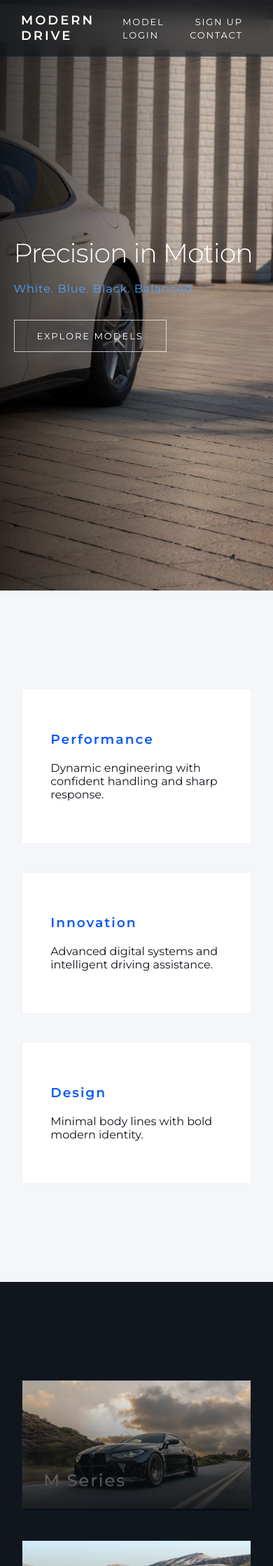
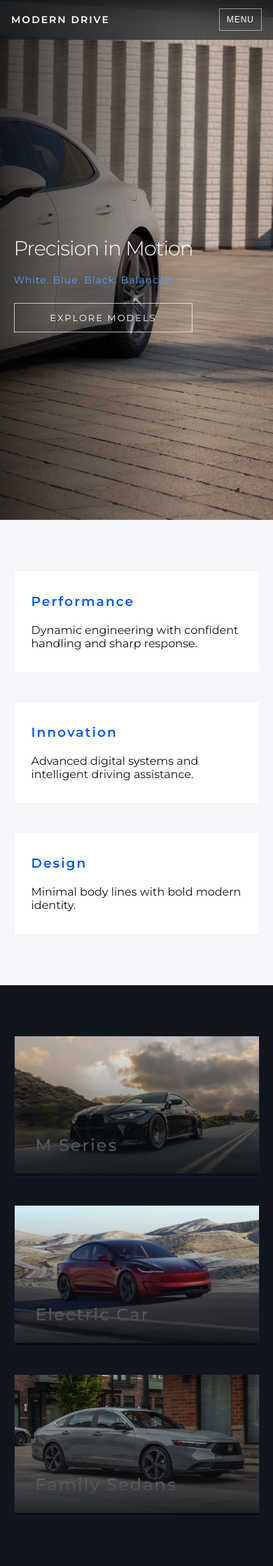
Before and after one commit to rmtsu9/Car-rent-website, a Django app: page /api/ in a window 390 px wide. Shown: the top 2238 px of the page at 70% size. Run offline with Django 4.2, Linux system fonts and the light colour scheme.

Commit message:
0.3.1
responsive web design

```diff
--- a/django_backend/api/templates/index.html
+++ b/django_backend/api/templates/index.html
@@ -49,7 +49,7 @@ body{
 }
 
 .navbar.scrolled .logo,
-.navbar.scrolled nav a{
+.navbar.scrolled .nav-links a{
   color:var(--text-dark);
 }
 
@@ -59,8 +59,13 @@ body{
   font-size:18px;
 }
 
-.navbar nav a{
-  margin-left:40px;
+.nav-links{
+  display:flex;
+  align-items:center;
+  gap:40px;
+}
+
+.nav-links a{
   text-decoration:none;
   color:var(--white);
   font-size:13px;
@@ -70,7 +75,7 @@ body{
   transition:.3s;
 }
 
-.navbar nav a::after{
+.nav-links a::after{
   content:"";
   position:absolute;
   left:0;
@@ -81,7 +86,24 @@ body{
   transition:.4s;
 }
 
-.navbar nav a:hover::after{width:100%;}
+.nav-links a:hover::after{width:100%;}
+
+.menu-toggle{
+  display:none;
+  border:1px solid rgba(255,255,255,0.5);
+  background:transparent;
+  color:var(--white);
+  padding:8px 10px;
+  font-size:12px;
+  letter-spacing:1px;
+  text-transform:uppercase;
+  cursor:pointer;
+}
+
+.navbar.scrolled .menu-toggle{
+  color:var(--text-dark);
+  border-color:rgba(17,21,28,0.35);
+}
 
 /* HERO (Dark) */
 .hero {
@@ -258,6 +280,10 @@ footer{
     padding: 18px 30px;
   }
 
+  .nav-links {
+    gap: 24px;
+  }
+
   .hero {
     padding: 0 5%;
     background-position: right center;
@@ -271,6 +297,103 @@ footer{
     max-width: 100%;
   }
 }
+
+@media (max-width: 820px) {
+  .navbar {
+    padding: 12px 16px;
+  }
+
+  .logo {
+    font-size: 14px;
+    letter-spacing: 2px;
+  }
+
+  .menu-toggle {
+    display:inline-flex;
+    align-items:center;
+    justify-content:center;
+  }
+
+  .nav-links {
+    position:absolute;
+    left:0;
+    right:0;
+    top:100%;
+    display:none;
+    flex-direction:column;
+    align-items:stretch;
+    gap:0;
+    background:rgba(11,15,20,0.96);
+    border-top:1px solid rgba(95,168,255,0.2);
+    border-bottom:1px solid rgba(95,168,255,0.2);
+  }
+
+  .navbar.scrolled .nav-links {
+    background:#ffffff;
+    border-top:1px solid rgba(17,21,28,0.12);
+    border-bottom:1px solid rgba(17,21,28,0.12);
+  }
+
+  .nav-links.open {
+    display:flex;
+  }
+
+  .nav-links a {
+    width:100%;
+    padding:12px 16px;
+    letter-spacing:1px;
+    margin:0;
+  }
+
+  .nav-links a::after {
+    display:none;
+  }
+
+  .hero {
+    height: 88vh;
+    min-height: 560px;
+    padding-top: 72px;
+  }
+
+  .hero h1 {
+    font-size: 34px;
+  }
+
+  .white-section,
+  .models {
+    padding: 90px 6%;
+  }
+
+  .feature-box {
+    padding: 32px 24px;
+  }
+
+  .model-card {
+    height: 320px;
+  }
+}
+
+@media (max-width: 520px) {
+  .hero h1 {
+    font-size: 29px;
+  }
+
+  .hero p {
+    font-size: 14px;
+    margin-bottom: 24px;
+  }
+
+  .btn {
+    width:100%;
+    text-align:center;
+    padding:12px 20px;
+  }
+
+  .white-section,
+  .models {
+    padding: 72px 5%;
+  }
+}
 </style>
 </head>
 
@@ -278,7 +401,8 @@ footer{
 
 <header class="navbar">
   <div class="logo">MODERN DRIVE</div>
-    <nav>
+    <button type="button" class="menu-toggle" id="menuToggle" aria-expanded="false" aria-controls="mainNav">Menu</button>
+    <nav class="nav-links" id="mainNav">
         <a href="{% url 'model' %}">MODEL</a>
         <a href="{% url 'signup' %}">SIGN UP</a>
         <a href="{% url 'login' %}">LOGIN</a>
@@ -330,14 +454,30 @@ footer{
 </section>
 
 <footer id="contact">
-  © 2026 Modern Drive — White Blue Black Experience
+  &copy; 2026 Modern Drive - White Blue Black Experience
 </footer>
 
 <script>
 const reveals = document.querySelectorAll(".reveal");
 const navbar = document.querySelector(".navbar");
+const menuToggle = document.getElementById("menuToggle");
+const mainNav = document.getElementById("mainNav");
 
-window.addEventListener("scroll", () => {
+if (menuToggle && mainNav) {
+  menuToggle.addEventListener("click", () => {
+    const isOpen = mainNav.classList.toggle("open");
+    menuToggle.setAttribute("aria-expanded", isOpen ? "true" : "false");
+  });
+
+  mainNav.querySelectorAll("a").forEach((link) => {
+    link.addEventListener("click", () => {
+      mainNav.classList.remove("open");
+      menuToggle.setAttribute("aria-expanded", "false");
+    });
+  });
+}
+
+function handleScrollEffects() {
   if(window.scrollY > 100){
     navbar.classList.add("scrolled");
   }else{
@@ -350,7 +490,10 @@ window.addEventListener("scroll", () => {
       el.classList.add("active");
     }
   });
-});
+}
+
+window.addEventListener("scroll", handleScrollEffects);
+handleScrollEffects();
 </script>
 
 </body>
```
Also changed, not shown: 4 other files.
